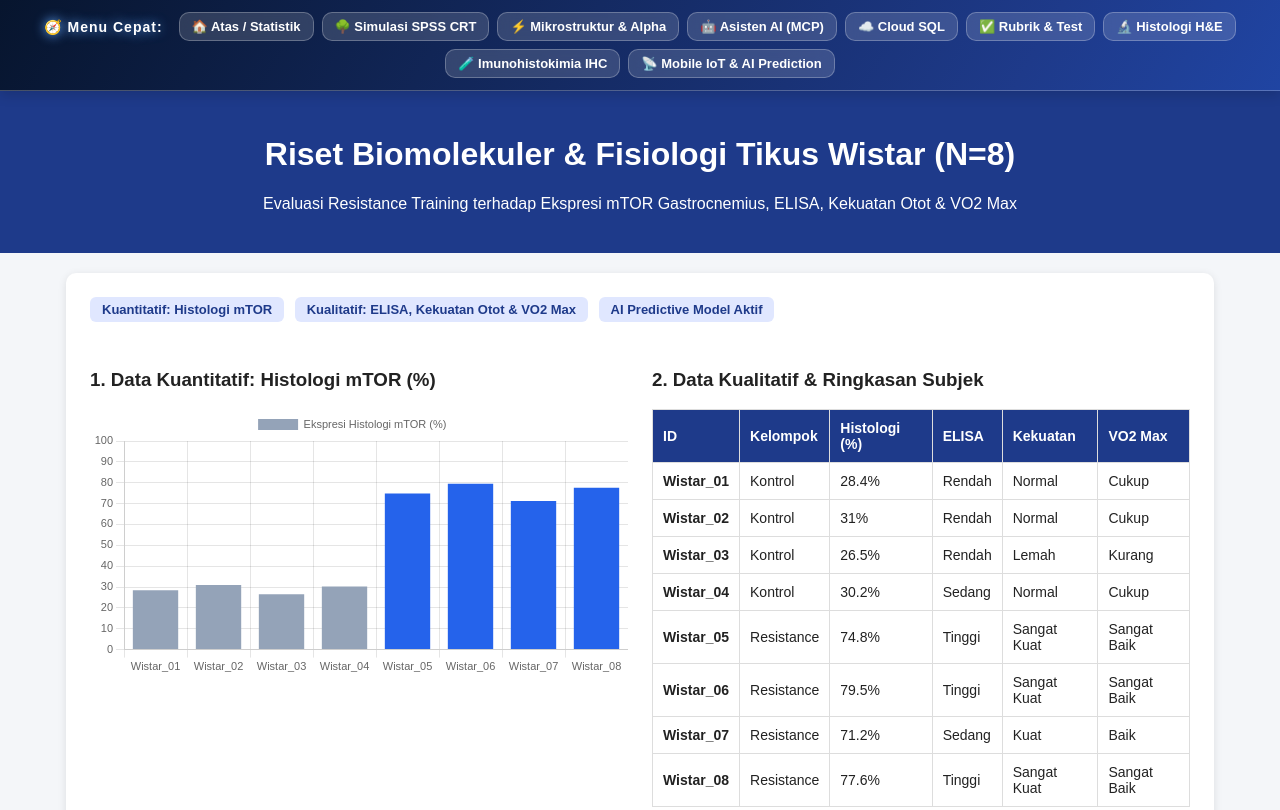
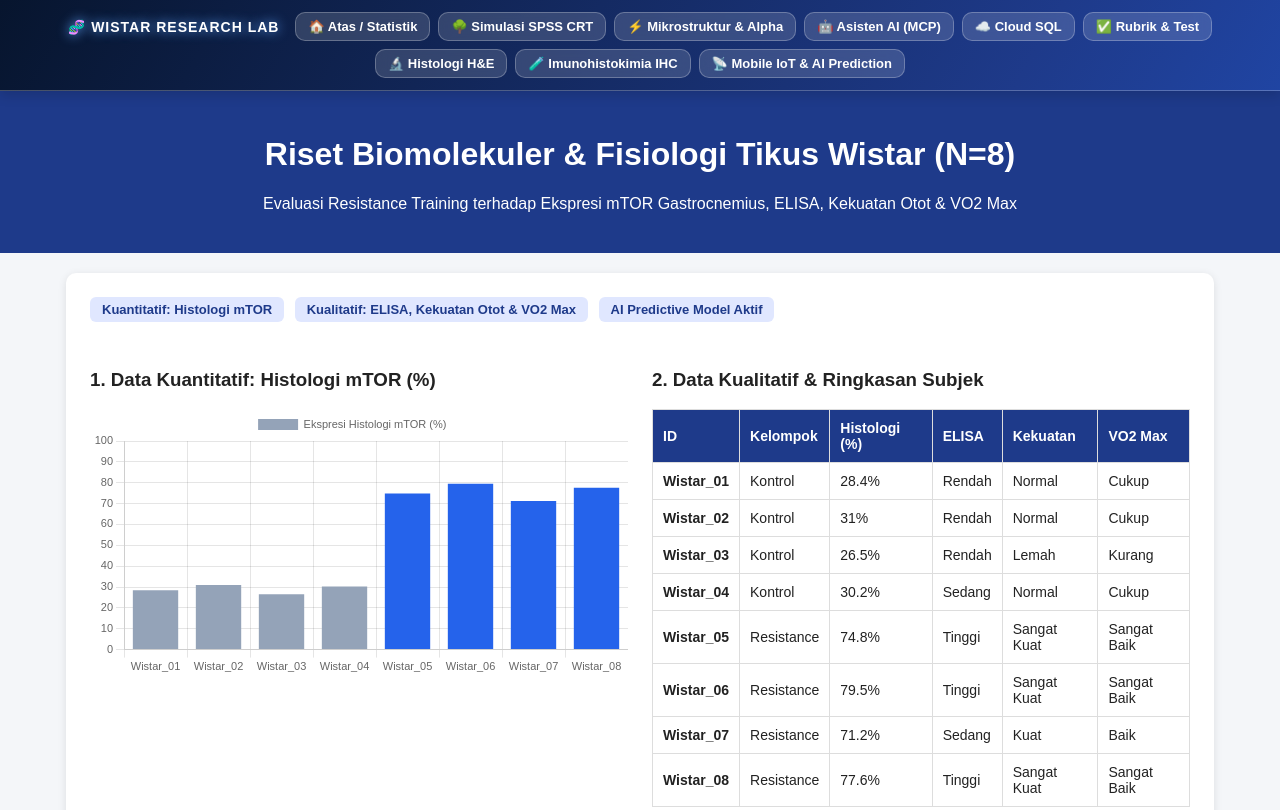
Before and after one commit to klinikpratamajuwitaninda-netizen/riset-wistar-mtor, a plain HTML site: page index.html in a window 1280 px wide. Shown: the top 810 px of the page. Drawn offline with nearby package versions, Linux system fonts and the light colour scheme.

Commit message:
Update index.html

```diff
--- a/index.html
+++ b/index.html
@@ -154,7 +154,11 @@
 
 <div class="wistar-nav" style="position: sticky; top: 0; z-index: 9999; background: linear-gradient(90deg, #0f172a, #1e3a8a, #2563eb); padding: 12px 20px; box-shadow: 0 4px 12px rgba(0,0,0,0.15); display: flex; flex-wrap: wrap; gap: 8px; align-items: center; justify-content: center;">
 
-    <span style="color: #93c5fd; font-weight: bold; font-size: 14px; margin-right: 8px;">🧭 Menu Cepat:</span>
+
+<span style="color: white; font-weight: bold; font-size: 14px; margin-right: 8px;">
+  🧬 WISTAR RESEARCH LAB
+</span>
+
     <a href="#" style="color: white; text-decoration: none; font-size: 13px; font-weight: 600; background: rgba(255,255,255,0.15); padding: 6px 12px; border-radius: 6px;">🏠 Atas / Statistik</a>
     <a href="#crtElisa" style="color: white; text-decoration: none; font-size: 13px; font-weight: 600; background: rgba(255,255,255,0.15); padding: 6px 12px; border-radius: 6px;">🌳 Simulasi SPSS CRT</a>
     <a href="#microChart" style="color: white; text-decoration: none; font-size: 13px; font-weight: 600; background: rgba(255,255,255,0.15); padding: 6px 12px; border-radius: 6px;">⚡ Mikrostruktur & Alpha</a>
```
